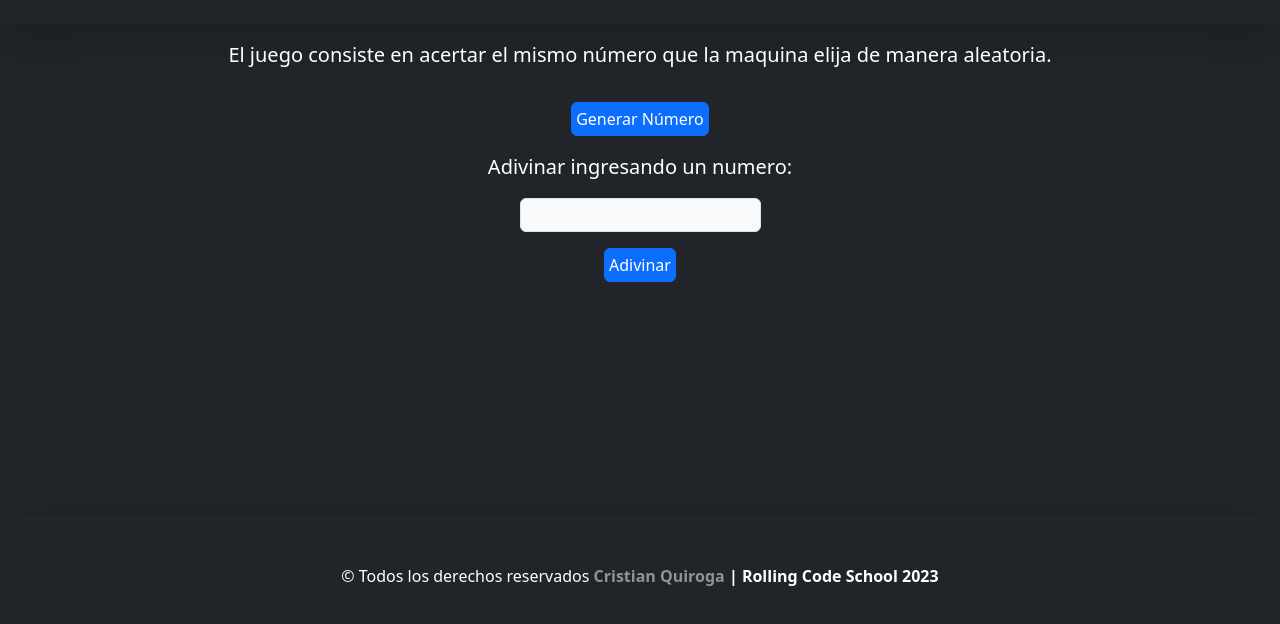
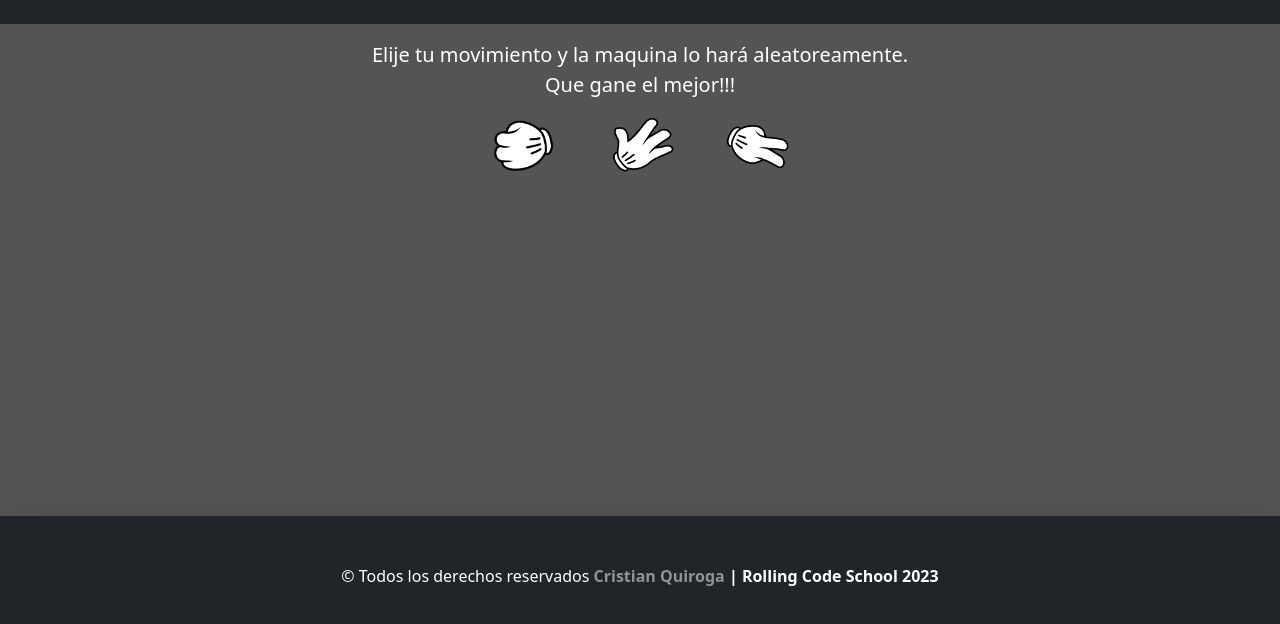
Before and after one commit to cristianq3/Piedra-Papel-Tijera, a plain HTML site: page Index.html in a window 1280 px wide. Shown: the part 164-788 px from the top of the page. Drawn offline with nearby package versions, Linux system fonts and the light colour scheme.

Commit message:
Agregado el maquetado con boostrap.

```diff
--- a/Index.html
+++ b/Index.html
@@ -24,16 +24,22 @@
         <div
           class="container d-flex justify-content-center align-items-center flex-column mt-3"
         >
-          <p class="lead">
-            El juego consiste en acertar el mismo número que la maquina elija de
-            manera aleatoria.
+          <p class="lead text-center">
+            Elije tu movimiento y la maquina lo hará aleatoreamente. <br />
+            Que gane el mejor!!!
           </p>
-          <button class="btn btn-primary mt-3 p-1">Generar Número</button>
-          <p class="lead mt-3">Adivinar ingresando un numero:</p>
-          <form action="">
-            <input type="text" class="input-group-text p-1" />
-          </form>
-          <button class="btn btn-primary m-3 p-1">Adivinar</button>
+
+          <div class="d-flex justify-content-around flex-wrap">
+            <button class="boton">
+              <img class="opciones" src="/img/piedra.png" alt="piedra" />
+            </button>
+            <button class="boton">
+              <img class="opciones" src="/img/papel.png" alt="piedra" />
+            </button>
+            <button class="boton">
+              <img class="opciones" src="/img/tijera.png" alt="piedra" />
+            </button>
+          </div>
         </div>
       </section>
     </main>
--- a/css/style.css
+++ b/css/style.css
@@ -6,3 +6,23 @@ body {
 main {
   flex-grow: 1;
 }
+
+main {
+  background-color: #545454;
+}
+
+.opciones {
+  width: 105px;
+}
+
+button:hover img {
+  transform: scale(1.2);
+}
+button:active img {
+  transform: scale(1);
+}
+
+.boton {
+  background-color: transparent;
+  border: none;
+}
```
